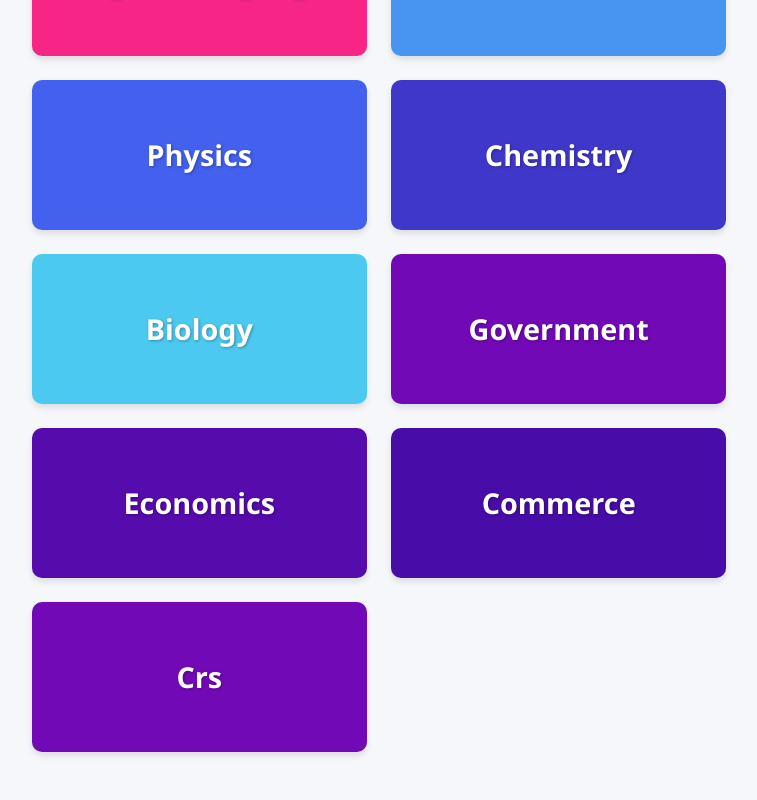
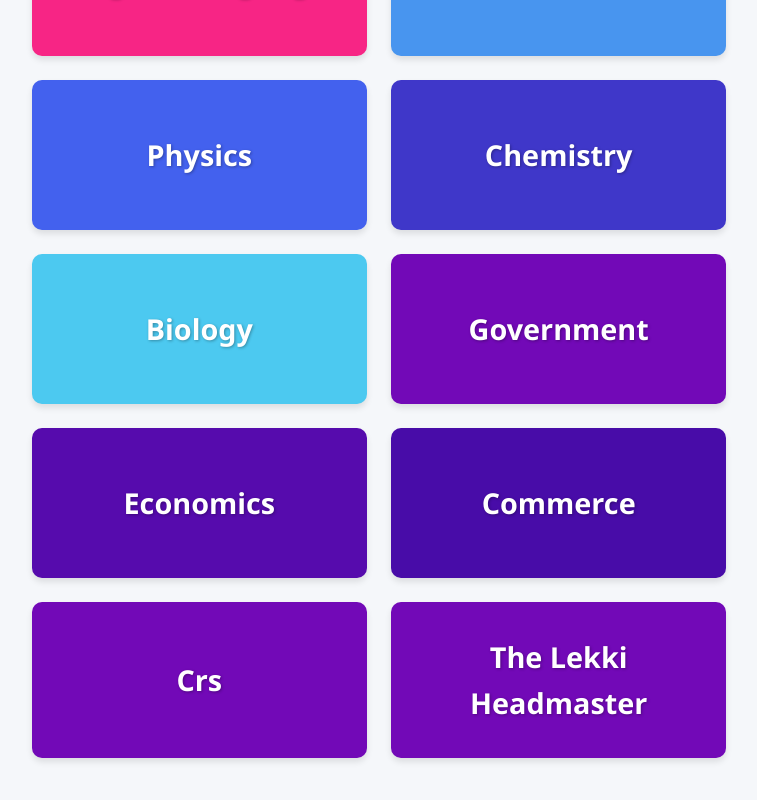
Before and after one commit to miraclenonso/my-react-app, a React (Vite) app: page / in a window 1280 px wide. Shown: the part 234-1034 px from the top of the page, without its empty margins (261-1018 px from the left). Built offline with nearby package versions, Linux system fonts and the light colour scheme.

Commit message:
Update SubjectSelection.jsx

```diff
--- a/src/components/SubjectSelection.jsx
+++ b/src/components/SubjectSelection.jsx
@@ -12,6 +12,7 @@ const subjects = [
   { id: 'economics', name: 'Economics', color: '#560bad' },
   { id: 'commerce', name: 'Commerce', color: '#480ca8' },
   { id: 'crs', name: 'Crs', color: '#7209b7' },
+  { id: 'novel', name: 'The Lekki Headmaster', color: '#7209b7' },
 ];
 
 function SubjectSelection() {
```
